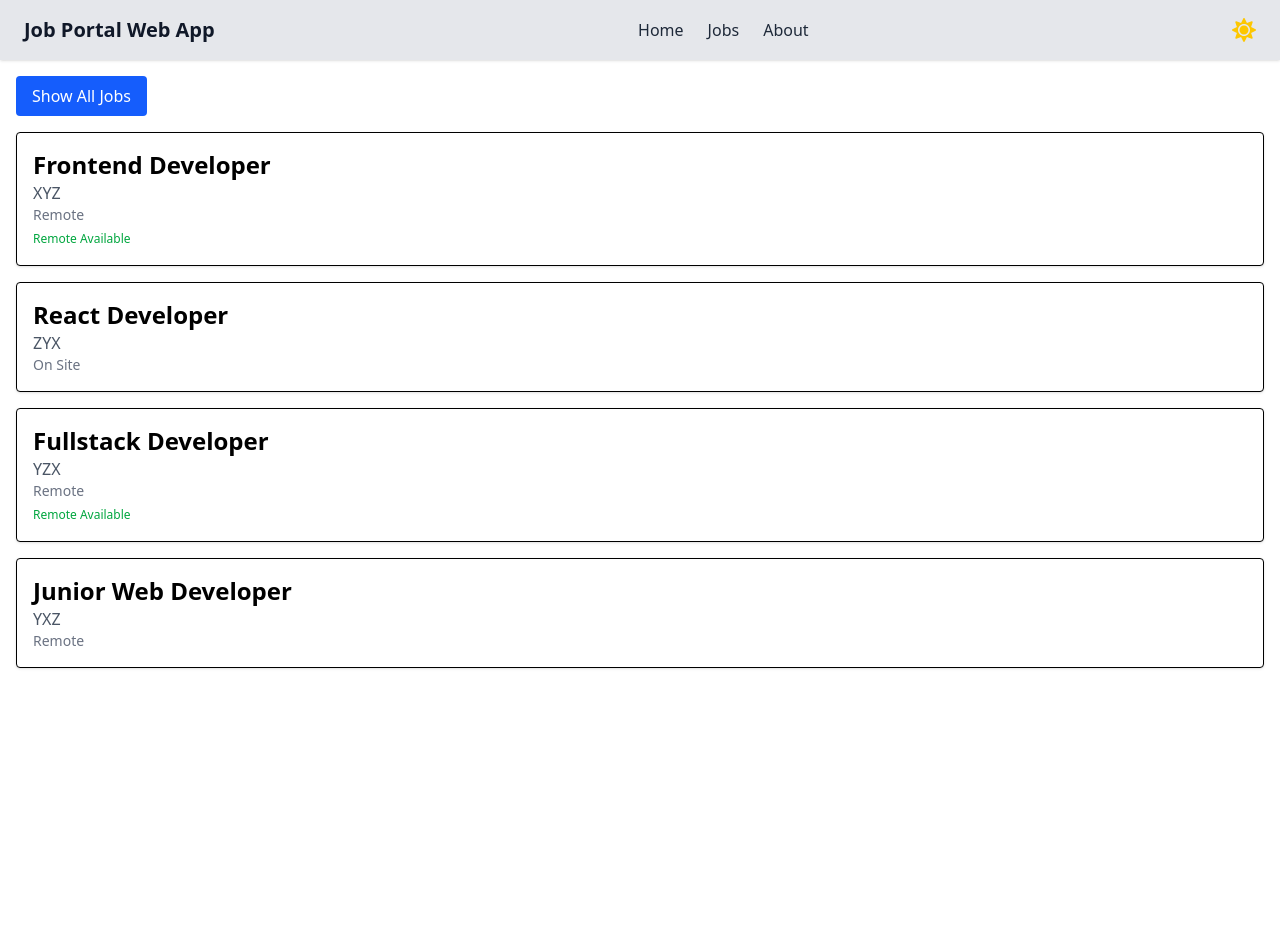
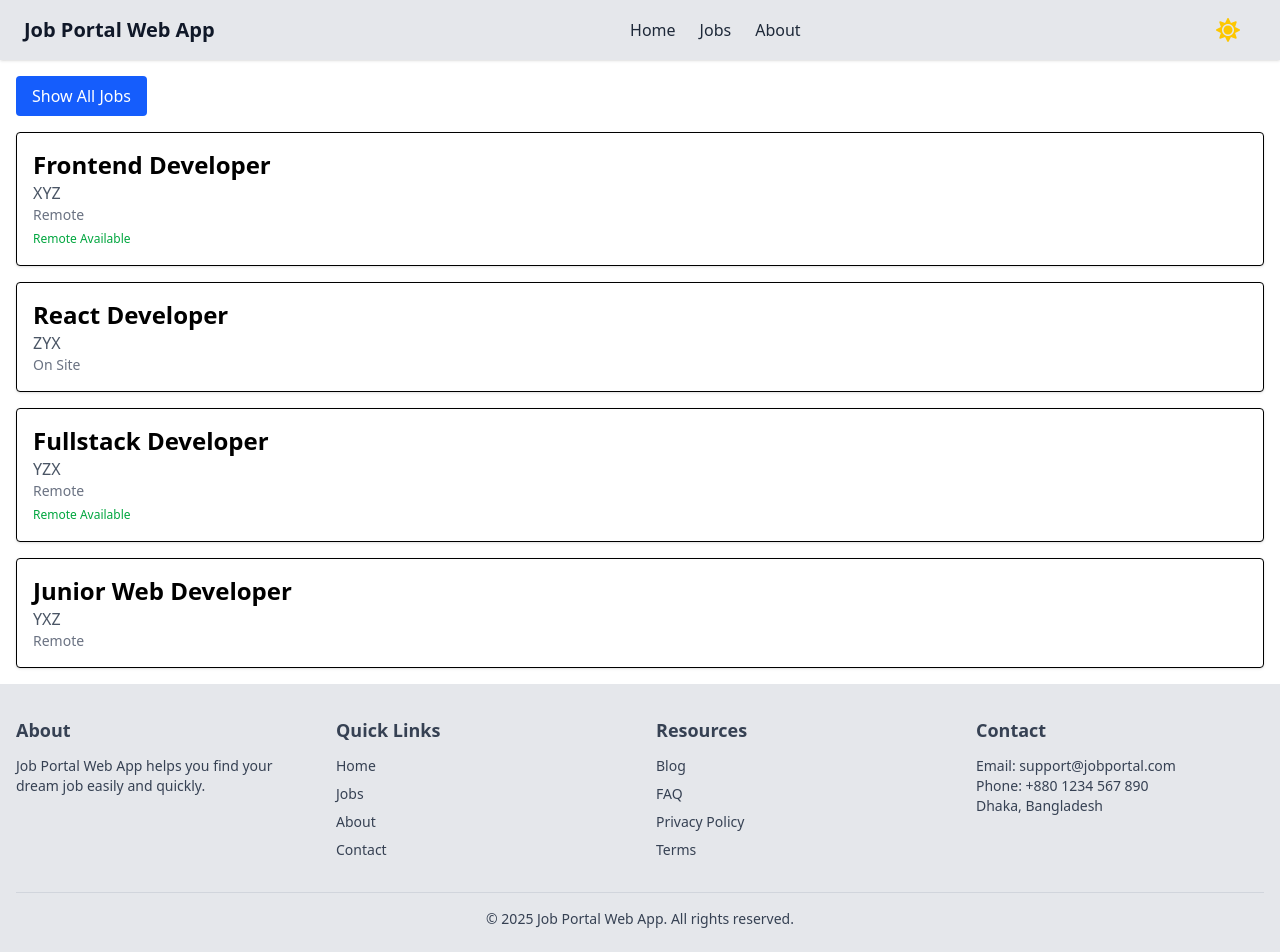
Before and after one commit to alamincse2003/job-portal-web-app, a React (Vite) app: page / in a window 1280 px wide. Shown: the top 952 px of the page. Before the commit the page ends 800 px from the top, so only its background shows below. Built offline with nearby package versions, Linux system fonts and the light colour scheme.

Commit message:
footer component design completed

```diff
--- a/src/App.jsx
+++ b/src/App.jsx
@@ -1,5 +1,5 @@
 import "./App.css";
-// import Footer from "./components/Footer";
+import Footer from "./components/Footer";
 import Navbar from "./components/Navbar";
 import { ThemeProvider } from "./context/ThemeContext";
 import Home from "./pages/Home";
@@ -11,6 +11,7 @@ function App() {
         <div className="min-h-screen bg-white dark:bg-gray-900   dark:text-white   transition-colors duration-300">
           <Navbar />
           <Home />
+          <Footer />
         </div>
       </ThemeProvider>
     </>
--- a/src/components/Footer.jsx
+++ b/src/components/Footer.jsx
@@ -1,5 +1,84 @@
 const Footer = () => {
-  return <div></div>;
+  return (
+    <footer className="bg-gray-200 dark:bg-gray-800 text-gray-700 dark:text-gray-300 py-8 px-4">
+      <div className="max-w-7xl mx-auto grid grid-cols-1 sm:grid-cols-2 md:grid-cols-4 gap-8">
+        {/* Section 1 - About */}
+        <div>
+          <h3 className="text-lg font-semibold mb-3">About</h3>
+          <p className="text-sm">
+            Job Portal Web App helps you find your dream job easily and quickly.
+          </p>
+        </div>
+
+        {/* Section 2 - Links */}
+        <div>
+          <h3 className="text-lg font-semibold mb-3">Quick Links</h3>
+          <ul className="space-y-2 text-sm">
+            <li>
+              <a href="#" className="hover:underline">
+                Home
+              </a>
+            </li>
+            <li>
+              <a href="#" className="hover:underline">
+                Jobs
+              </a>
+            </li>
+            <li>
+              <a href="#" className="hover:underline">
+                About
+              </a>
+            </li>
+            <li>
+              <a href="#" className="hover:underline">
+                Contact
+              </a>
+            </li>
+          </ul>
+        </div>
+
+        {/* Section 3 - Resources */}
+        <div>
+          <h3 className="text-lg font-semibold mb-3">Resources</h3>
+          <ul className="space-y-2 text-sm">
+            <li>
+              <a href="#" className="hover:underline">
+                Blog
+              </a>
+            </li>
+            <li>
+              <a href="#" className="hover:underline">
+                FAQ
+              </a>
+            </li>
+            <li>
+              <a href="#" className="hover:underline">
+                Privacy Policy
+              </a>
+            </li>
+            <li>
+              <a href="#" className="hover:underline">
+                Terms
+              </a>
+            </li>
+          </ul>
+        </div>
+
+        {/* Section 4 - Contact */}
+        <div>
+          <h3 className="text-lg font-semibold mb-3">Contact</h3>
+          <p className="text-sm">Email: support@jobportal.com</p>
+          <p className="text-sm">Phone: +880 1234 567 890</p>
+          <p className="text-sm">Dhaka, Bangladesh</p>
+        </div>
+      </div>
+
+      <div className="mt-8 text-center text-sm border-t border-gray-300 dark:border-gray-700 pt-4">
+        &copy; {new Date().getFullYear()} Job Portal Web App. All rights
+        reserved.
+      </div>
+    </footer>
+  );
 };
 
 export default Footer;
--- a/src/components/Navbar.jsx
+++ b/src/components/Navbar.jsx
@@ -1,25 +1,53 @@
+import { useState } from "react";
+import { FaBars, FaTimes } from "react-icons/fa";
 import DarkModeToggler from "./DarkModeToggler";
 
 const Navbar = () => {
+  const [isOpen, setIsOpen] = useState(false);
+
+  const toggleMenu = () => setIsOpen(!isOpen);
+
   return (
-    <nav className="flex justify-between items-center px-6 py-4 bg-gray-200 dark:bg-gray-900 shadow transition-colors duration-300">
-      {/* Left - Logo */}
+    <nav className="bg-gray-200 dark:bg-gray-900 shadow transition-colors duration-300">
+      <div className="flex justify-between items-center px-6 py-4">
+        {/* Logo */}
         <div className="text-xl font-bold text-gray-900 dark:text-white">
           Job Portal Web App
         </div>
 
-      {/* Middle - Pages (dummy for now) */}
+        {/* Desktop Menu */}
         <div className="hidden md:flex space-x-6 text-gray-800 dark:text-gray-200">
           <a href="#">Home</a>
           <a href="#">Jobs</a>
           <a href="#">About</a>
         </div>
 
-      {/* Right - Toggle Button */}
+        {/* Right Side: Toggle Button + Mobile Menu Icon */}
+        <div className="flex items-center space-x-4">
+          <DarkModeToggler />
+          <button
+            className="text-2xl text-gray-800 dark:text-gray-200 md:hidden"
+            onClick={toggleMenu}
+          >
+            {isOpen ? <FaTimes /> : <FaBars />}
+          </button>
+        </div>
+      </div>
 
-      {/* darkMode Toggle */}
-      <DarkModeToggler />
-      {/* darkMode Toggle */}
+      {/* Mobile Menu (Dropdown) */}
+      {isOpen && (
+        <div className="md:hidden px-6 pb-4 space-y-2 text-gray-800 dark:text-gray-200">
+          <a href="#" className="block">
+            Home
+          </a>
+          <a href="#" className="block">
+            Jobs
+          </a>
+          <a href="#" className="block">
+            About
+          </a>
+        </div>
+      )}
     </nav>
   );
 };
```
Lines whose indentation alone changed are shown as unchanged.
